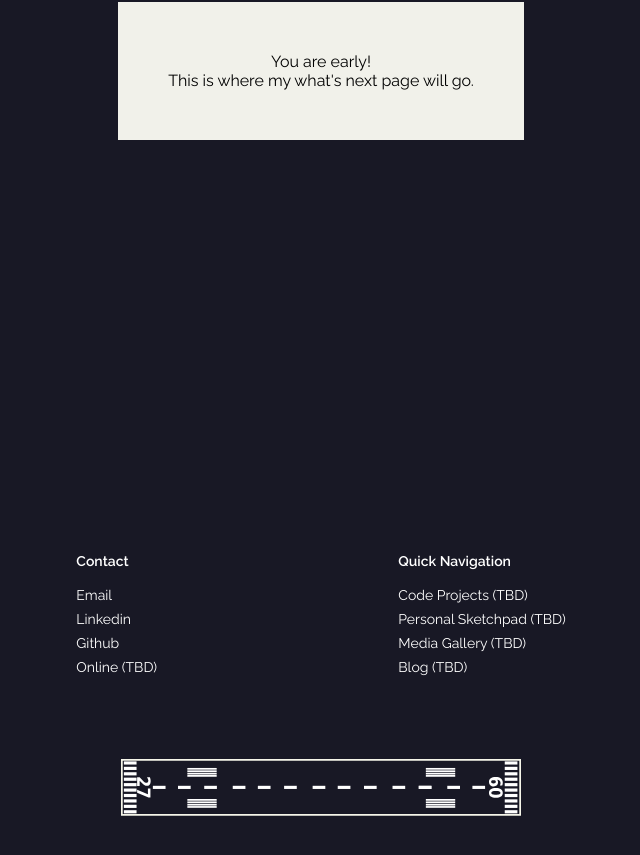
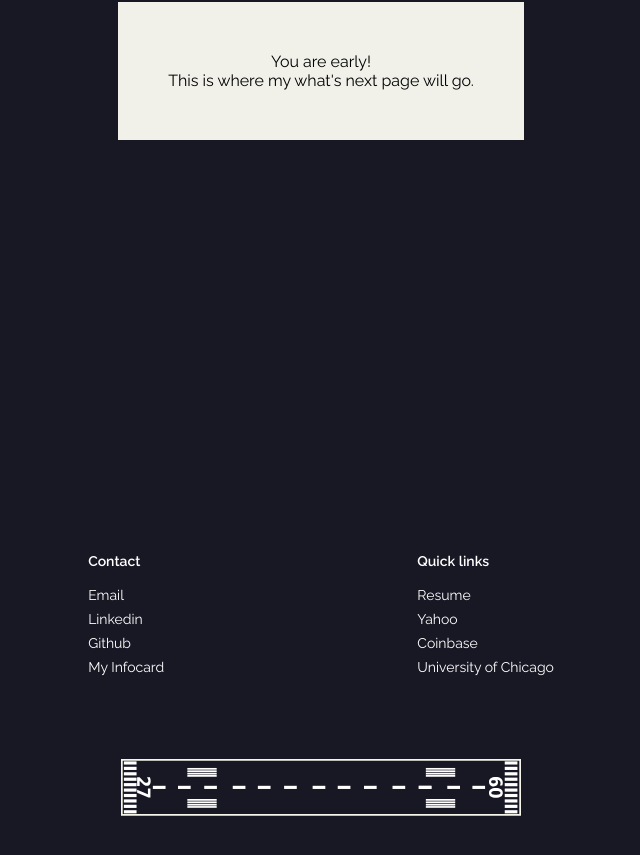
Before and after one commit to liu00david/home, a React (Create React App) app: page /signin in a window 1280 px wide. Shown: the part 329-1184 px from the top of the page, without its empty margins (319-959 px from the left). Built offline with nearby package versions, Linux system fonts and the light colour scheme.

Commit message:
changes to content, remove showcase, add useful links in place

```diff
--- a/src/components/Footer/index.js
+++ b/src/components/Footer/index.js
@@ -12,15 +12,15 @@ const Footer = () => {
           <FooterLink onClick={() => window.location.href = 'mailto:liudavid@uchicago.edu'}>Email</FooterLink>
           <FooterLink to={"https://www.linkedin.com/in/liu00david/"}>Linkedin</FooterLink>
           <FooterLink to={"https://github.com/liu00david"}>Github</FooterLink>
-          <FooterLink to="/signin">Online (TBD)</FooterLink>
+          <FooterLink to={"https://liu00david.github.io/infocard/"}>My Infocard</FooterLink>
           </FooterLinkItems>
 
           <FooterLinkItems>
-          <FooterLinkTitle>Quick Navigation</FooterLinkTitle>
-          <FooterLink to="/signin">Code Projects (TBD)</FooterLink>
-          <FooterLink to="/signin">Personal Sketchpad (TBD)</FooterLink>
-          <FooterLink to="/signin">Media Gallery (TBD)</FooterLink>
-          <FooterLink to="/signin">Blog (TBD)</FooterLink>
+          <FooterLinkTitle>Quick links</FooterLinkTitle>
+          <FooterLink to={"https://drive.google.com/file/d/1PaA80r_pJBNGWoOXK0hzuLdIbO9dMTcA/preview"}>Resume</FooterLink>
+          <FooterLink to={"https://en.wikipedia.org/wiki/Yahoo"}>Yahoo</FooterLink>
+          <FooterLink to={"https://en.wikipedia.org/wiki/Coinbase"}>Coinbase</FooterLink>
+          <FooterLink to={"https://en.wikipedia.org/wiki/University_of_Chicago"}>University of Chicago</FooterLink>
         </FooterLinkItems>
       </FooterWrap>
       <ImgWrap>
--- a/src/components/InfoSection/Data.js
+++ b/src/components/InfoSection/Data.js
@@ -13,16 +13,13 @@ export const homeObjOne = {
   topLine: 'About me',
   headline: 'David Liu',
   description: <p>
-    Hi! I've wanted to build my own website for the longest time so that I could try developing different things
-    and also show a little bit about myself.
+    Welcome to my site, where I share a bit about myself and my interests.
+    I was born and raised in NYC, and studied at the <b style={{color: lightPurple}}>University of Chicago</b> where I graduated with a Bachelors in Computer Science and Economics.
+    I'm a current <b style={{color: lightPurple}}>Software Engineer at Coinbase</b> on the Backend Platform Team, and previously I worked at <b style={{color: lightPurple}}>Yahoo</b>.
     <br/><br/>
-    As a short intro, I was born and raised in NYC (or rather a small suburb of it)
-    and attended the <b style={{color: lightPurple}}>University of Chicago</b>,
-    and graduated in 2022 with a Bachelors
-    in Computer Science and Economics.
+    I'm currently based out of NYC, and during my free time I like learning about traveling, cooking, personal finance, cryptocurrency, and in general more about the world.
     <br/><br/>
-    Today, I'm working remotely as a <b style={{color: lightPurple}}>Software Engineer at Yahoo</b>, while pursing some interests on the side.
-    It's been a pretty good time.
+
   </p>,
   buttonLabel: 'Resume',
   imgStart: false,
@@ -31,7 +28,7 @@ export const homeObjOne = {
   dark: true,
   primary: true,
   darkText: false,
-  linkRef: "https://drive.google.com/file/d/1JJm_IAwIkRtoLOoDq6NWhVFz6OOE8Tpv/preview"
+  linkRef: "https://drive.google.com/file/d/1dsWKTMHRMgQRi9jqWuy9bnCj1qekuxNp/view?usp=sharing"
 }
 
 export const homeObjTwo = {
@@ -41,17 +38,19 @@ export const homeObjTwo = {
   lightText: false,
   lightTextDesc: false,
   topLine: 'My Interests',
-  headline: 'A bit of everything',
+  headline: 'A passion to explore',
   description: <div>
-    In tech, through my current role as a <b style={{color: darkPurple}}>Production Engineer</b> I've garnered an interest
-    in automation and efficiencies, specifically on how to reduce and simplify existing systems using frameworks and AI.
+    For work, as an experienced <b style={{color: darkPurple}}>Cloud Engineer</b> I've garnered an interest
+    in building reliable and efficient applications in the cloud, mainly on AWS and GCP. A recent key project I led involved migrating
+    Yahoo location services to a microservices and Kubernetes based architecture, and building thorough CI/CD and observability tools.
+    At a company that deals with confidential user data, I also have experience in building secure and compliant systems, and how
+    to leverage IaC (Infrastructure as Code) to do so across any environment.
     <br/><br/>
-    During my free time, I can be found building mechanical keyboards, cooking using food science,
-    <b style={{color: darkPurple}}> organizing spreadsheets</b>, adventuring outdoors, tutoring, working out,
-    and perusing law and crime news.
+    During my free time, I spend a lot of time learning how to be financially savvy, through investing, budgeting, or finding ways to save on purchases.
+    I believe small steps in learning how to spend and save money can have a large impact on one's life. Some things I've learned include how to find
+    the best price for everyday goods, manage credit cards efficiently, get maximum value out of a vacation, and various investment methods.
     <br/><br/>
-    One of my key passions is <b style={{color: darkPurple}}>event planning</b>, whether it's for a club, workplace, party, or
-    vacation, if there's an opportunity I always try to be a part of it. I don't know why I enjoy it so much.
+    In a similar vein, I have a passion for event planning, whether it's for a vacation, gathering, party, work event - if there's an opportunity open I try to be a part of it.
   </div>,
   buttonLabel: 'My spreadsheets',
   imgStart: true,
@@ -72,20 +71,19 @@ export const homeObjThree = {
   topLine: 'my website',
   headline: "The purpose",
   description: <div>
-    This site is still in development, so to keep myself organized and on track,
-    I'll be updating the features I have planned and in progress on a separate page.
-    I'm still getting acclimated to frontend development, so it's likely going to be a long but fun journey.
+    I think as an engineer, sometimes it can be hard to find a creative outlet. I want to use this site to share some of what I do outside of work,
+    and to provide updates for what I am doing as I progress in my career and life. One update I've recently made is starting my Instagram page
+    to document some of my travels and experiences, including a video journal with friends.
     <br/><br/>
-    I would say one factor driving me to make this website is to grow an <b style={{color: lightPurple}}>extension of myself. </b>
-    When I was younger, I often found myself lagging behind those who were more artistically talented than me, but I always had ideas
-    to design and create things. Now I have a way to put some of those ideas into existence.
+    There's so much left for me to see and do in this world, and sometimes it's helpful to revisit this site to see how I've changed in this long and uncertain journey.
+
   </div>,
-  buttonLabel: 'Media gallery (TBD)',
+  buttonLabel: 'Instagram',
   imgStart: false,
   img: require('../../images/svg-2.svg'),
-  alt: 'purpose',
+  alt: 'instagram',
   dark: true,
   primary: true,
   darkText: false,
-  linkRef: "https://docs.google.com/document/d/1Ovf_qBS0vfUTw018aqn4eoGpA8Z6baGgKkxfF8MN8Ts/edit?usp=sharing"
+  linkRef: "https://www.instagram.com/finding.david/"
 }
--- a/src/components/Sidebar/index.js
+++ b/src/components/Sidebar/index.js
@@ -16,7 +16,7 @@ const Sidebar = ({ isOpen, toggle }) => {
             <SidebarLink to="about" onClick={toggle}>About</SidebarLink>
             <SidebarLink to="interests" onClick={toggle}>Interests</SidebarLink>
             <SidebarLink to="purpose" onClick={toggle}>Purpose</SidebarLink>
-            <SidebarLink to="showcase" onClick={toggle}>Showcase</SidebarLink>
+            {/* <SidebarLink to="showcase" onClick={toggle}>Showcase</SidebarLink> */}
           </SidebarMenu>
           <SideBtnWrap>
             <SidebarRoute to="/signin">TBD</SidebarRoute>
--- a/src/pages/index.js
+++ b/src/pages/index.js
@@ -4,7 +4,7 @@ import Sidebar from '../components/Sidebar';
 import HeroSection from '../components/HeroSection';
 import InfoSection from '../components/InfoSection';
 import { homeObjOne, homeObjTwo, homeObjThree } from '../components/InfoSection/Data';
-import Showcase from '../components/Showcase';
+// import Showcase from '../components/Showcase';
 import Footer from '../components/Footer';
 
 
@@ -22,7 +22,7 @@ const Home = () => {
       <InfoSection {...homeObjOne} />
       <InfoSection {...homeObjTwo} />
       <InfoSection {...homeObjThree} />
-      <Showcase />
+      {/* <Showcase /> */}
       <Footer />
     </>
   )
```
